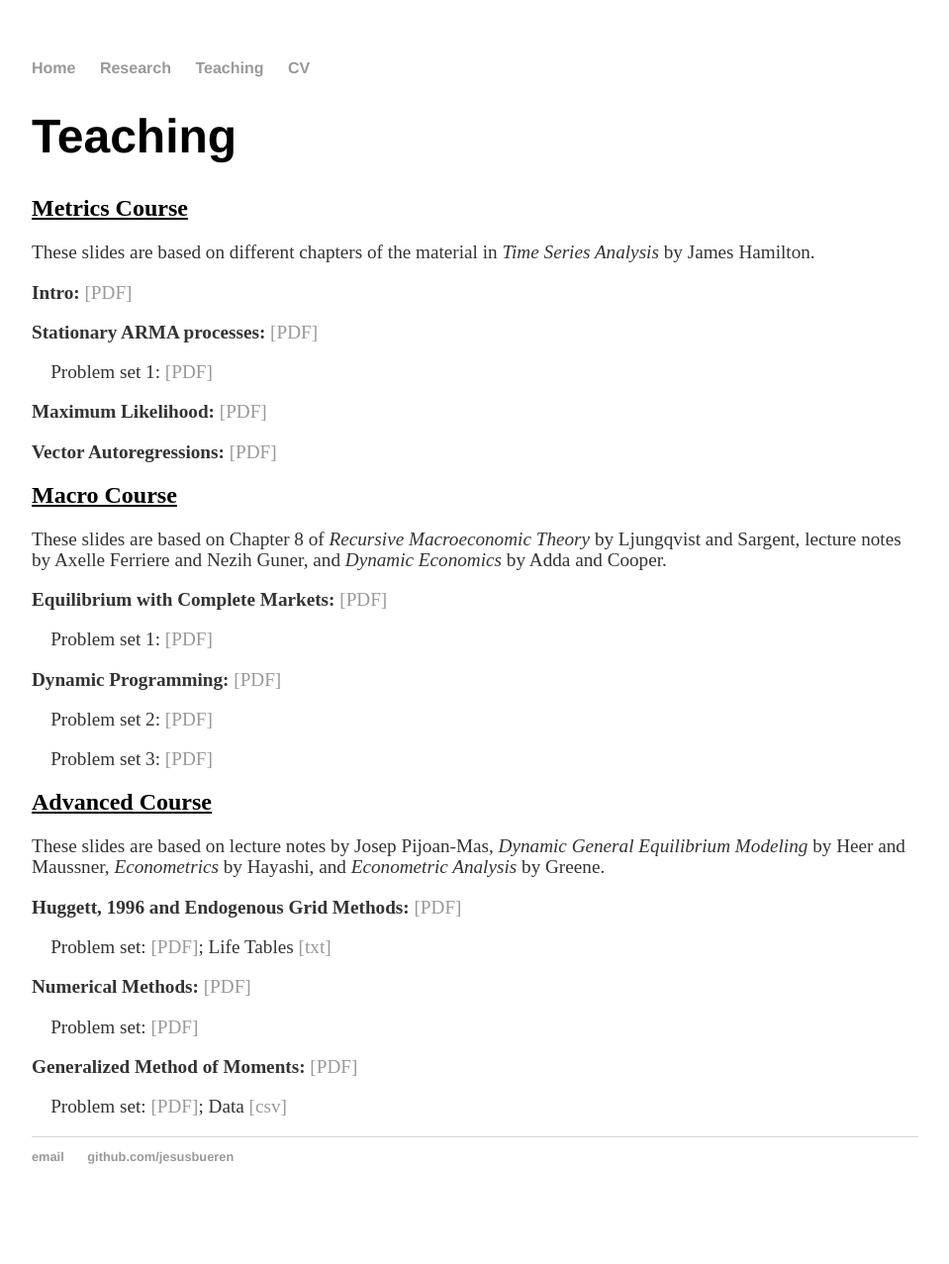
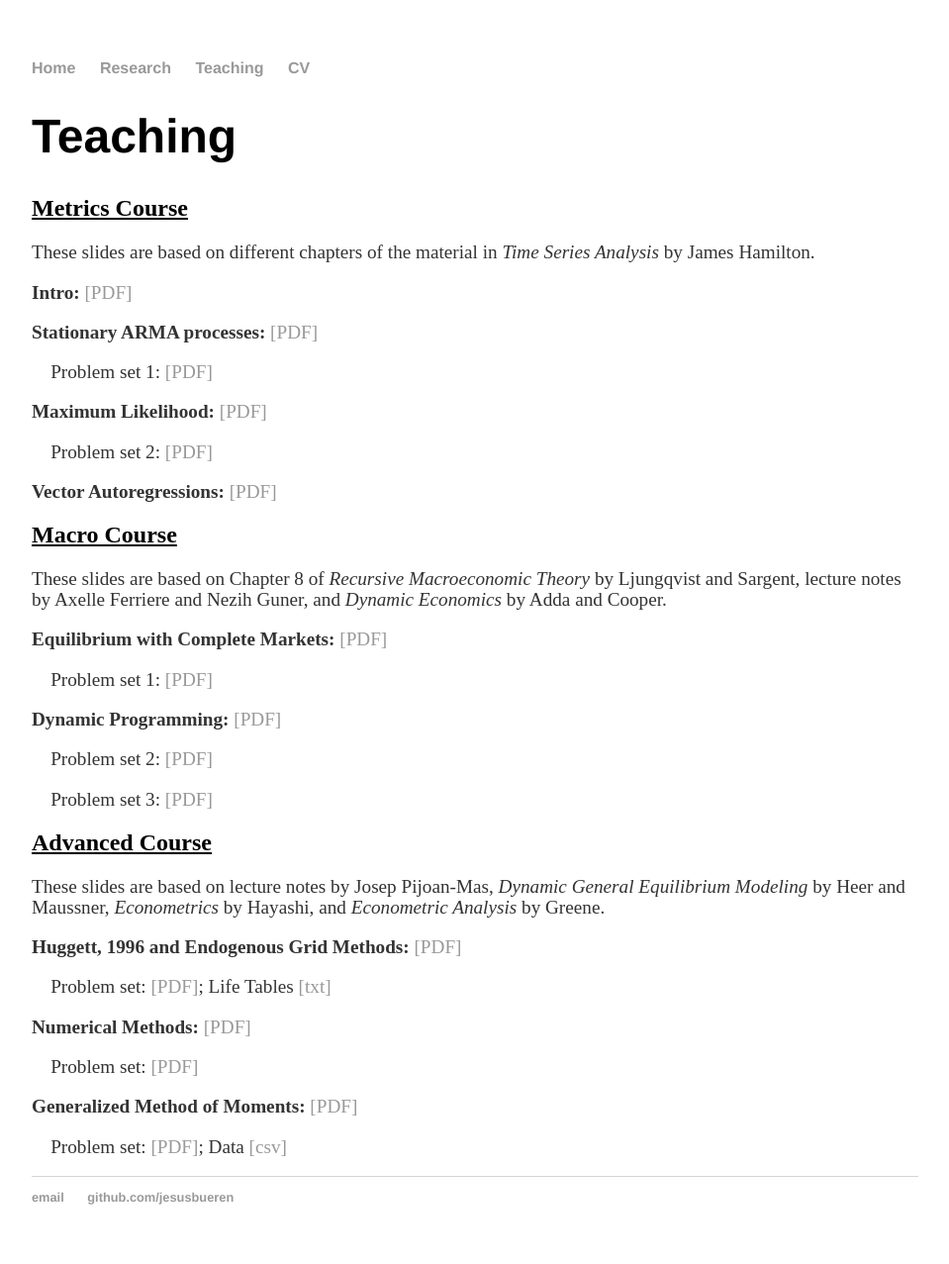
Before and after one commit to jesusbueren/jesusbueren.github.io, a Jekyll site: the page built from teaching/index.html, in a window 1280 px wide. Shown: the whole page at 99% size, without its empty margins (160-1119 px from the left). Built offline with Jekyll 4.4.1, drawn with Linux system fonts in a browser that asks for light colours; before the commit the page ends 1236 px from its top, so only the background shows below that.

Commit message:
Update index.html

```diff
--- a/teaching/index.html
+++ b/teaching/index.html
@@ -14,6 +14,7 @@
                 <p><strong>Stationary ARMA processes:</strong> <a href="Ch2.pdf">[PDF]</a></p>
 		    <p>&nbsp;&nbsp;&nbsp;&nbsp;Problem set 1: <a href="HMK1.pdf">[PDF]</a>
                 <p><strong>Maximum Likelihood:</strong> <a href="Ch3.pdf">[PDF]</a></p>
+		    <p>&nbsp;&nbsp;&nbsp;&nbsp;Problem set 2: <a href="HMK2.pdf">[PDF]</a>
                 <p><strong>Vector Autoregressions:</strong> <a href="Ch4.pdf">[PDF]</a></p>
             </article>
         </section>
```
